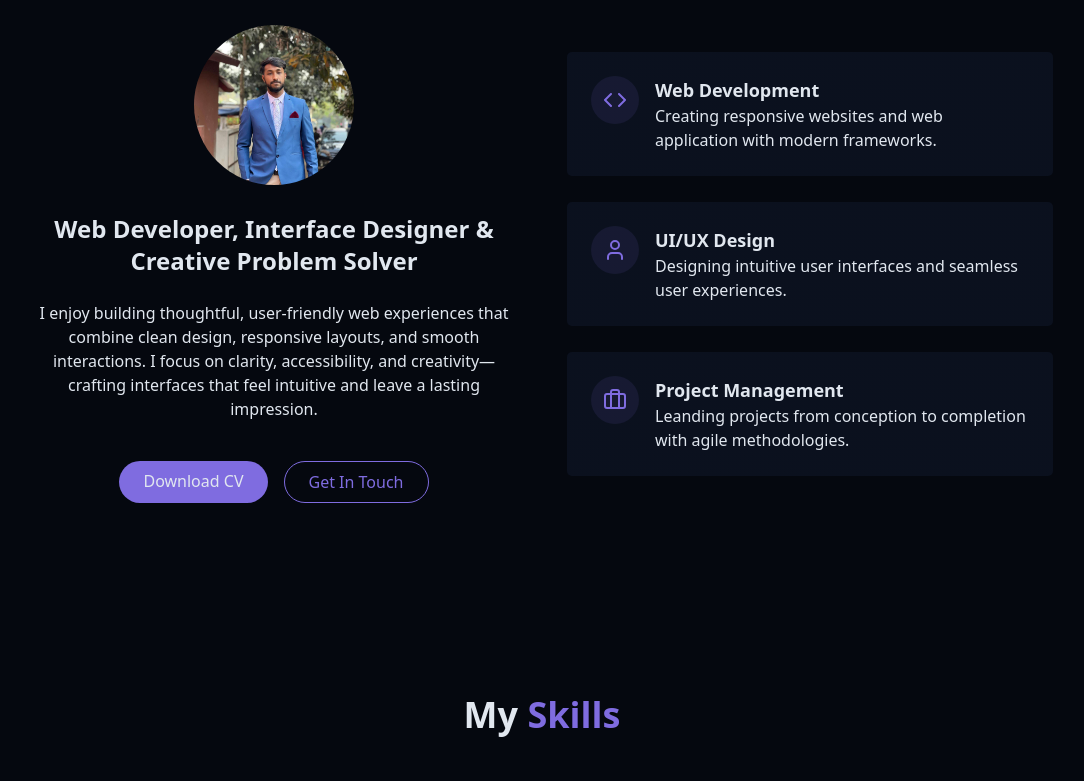
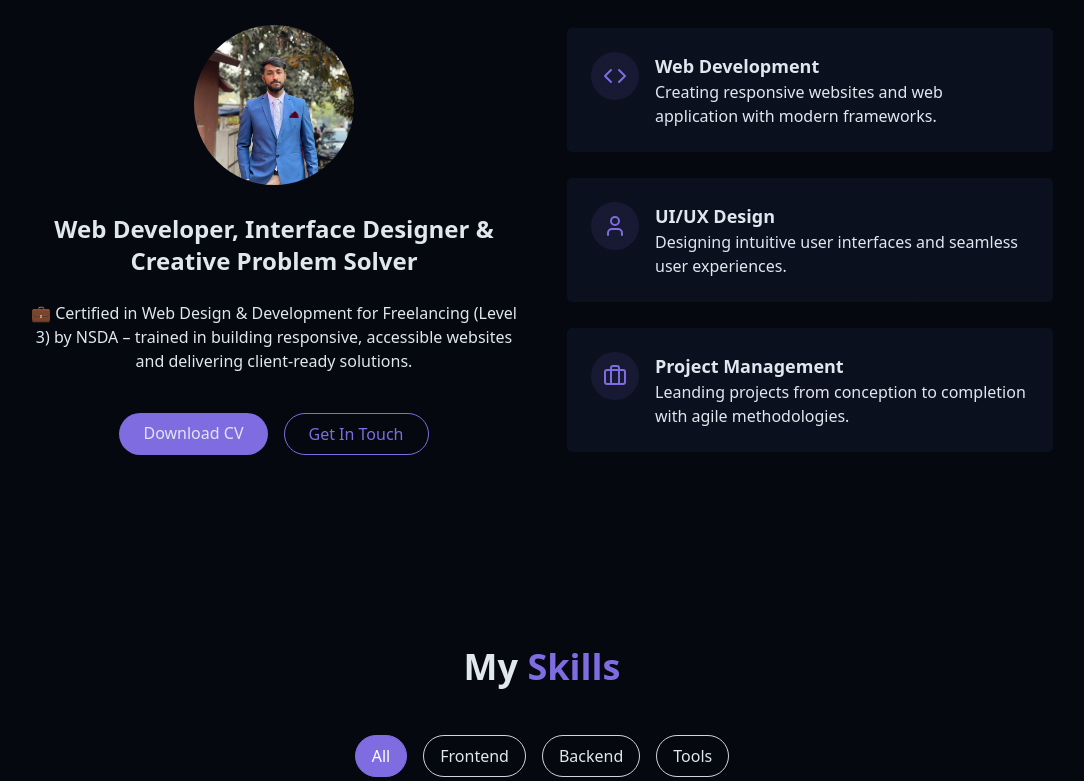
Before and after one commit to Zishan976/Khalilur_Rahman, a React (Vite) app: page / in a window 1280 px wide. Shown: the part 959-1740 px from the top of the page, without its empty margins (98-1182 px from the left). Built offline with nearby package versions, Linux system fonts and the light colour scheme.

Commit message:
Update AboutSaction component with certification details and focus on web design skills

```diff
--- a/src/components/AboutSaction.jsx
+++ b/src/components/AboutSaction.jsx
@@ -20,10 +20,9 @@ const AboutSaction = () => {
               Web Developer, Interface Designer & Creative Problem Solver
             </h3>
             <p>
-              I enjoy building thoughtful, user-friendly web experiences that
-              combine clean design, responsive layouts, and smooth interactions.
-              I focus on clarity, accessibility, and creativity—crafting
-              interfaces that feel intuitive and leave a lasting impression.
+              💼 Certified in Web Design & Development for Freelancing (Level 3)
+              by NSDA – trained in building responsive, accessible websites and
+              delivering client-ready solutions.
             </p>
 
             <div className="flex flex-col md:flex-row gap-4 pt-4 justify-center">
```
